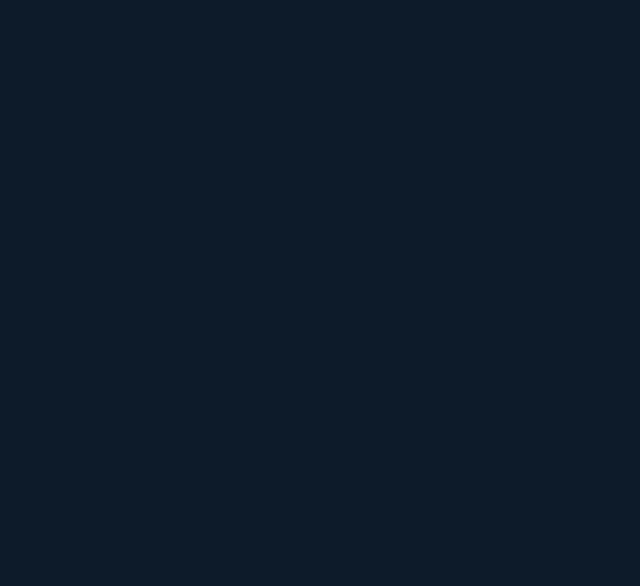
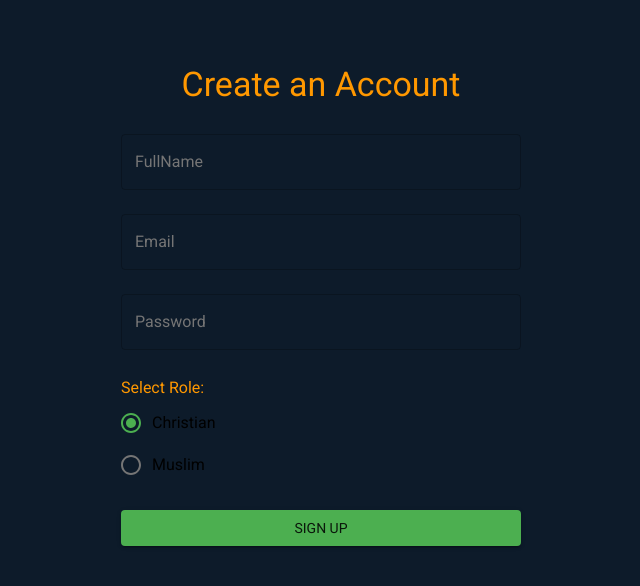
Before and after one commit to juslinwaka/elimsoul, a Next.js app: page /signUp in a window 1280 px wide. Shown: the top 586 px of the page, without its empty margins (159-799 px from the left). Built offline with nearby package versions, Linux system fonts and the light colour scheme; no server answers.

Commit message:
Sign Up page updated
The signup page has be worked on remaining some light work. And this is redirecting the user to Dashboard after creating an account

```diff
--- a/app/layout.tsx
+++ b/app/layout.tsx
@@ -1,9 +1,7 @@
 'use client'
-
 import {ThemeProvider} from '@mui/material/styles'
 import theme from '@/lib/theme'
 import "./globals.css";
-
 
 export default function RootLayout({
   children,
--- a/app/page.tsx
+++ b/app/page.tsx
@@ -21,7 +21,7 @@ export default function Home() {
   }
   return (
     <div className='min-h-screen bg-cover bg-center'>
-
+      <title>Sign In | ElimSoul</title>
       {isMobile&&
       <div>
         <Grid container spacing={2}
@@ -87,10 +87,10 @@ export default function Home() {
               </Box>
 
               <Box pt={1} justifySelf='center'>
-                <Button
-                  variant='text'
-                  color='secondary'
-                  size='small'> Create An Account</Button>
+               <Typography color='secondary' variant='body2' align='center'
+                   sx={{mt: 2}}>{"Don't have an account? "}
+                   <Link href='/signUp' style={{textDecoration: 'none',
+                    color: '#196d2', fontWeight: 'bold'}} passHref>Sign Up</Link></Typography>
               </Box>
           </Grid>
         </Grid>
@@ -165,10 +165,11 @@ export default function Home() {
               </Box>
 
               <Box pt={1} justifySelf='center'>
-                <Button
-                  variant='text'
-                  color='secondary'
-                  size='large'>Create An Account </Button>
+
+                <Typography color='secondary' variant='body2' align='center'
+                   sx={{mt: 2}}>{"Don't have an account? "}
+                   <Link href='/signUp' style={{textDecoration: 'none',
+                    color: '#196d2', fontWeight: 'bold'}} passHref>Sign Up</Link></Typography>
               </Box>
           </Grid>
             </Grid>
--- a/app/signUp/page.tsx
+++ b/app/signUp/page.tsx
@@ -1,12 +1,81 @@
 'use client'
+import { Box, Typography, TextField, RadioGroup, Radio, FormControlLabel, Button } from '@mui/material';
 import Grid from '@mui/material/Grid'
-
+import { useRouter } from 'next/navigation';
+import { useState } from 'react';
+import {auth, db} from '@/lib/firebase'
+import { createUserWithEmailAndPassword } from 'firebase/auth';
+import {doc, setDoc} from 'firebase/firestore'
 
 export default function SignUp() {
+  const router = useRouter();
+
+  const [name, setName] = useState("");
+  const [email, setEmail] = useState("");
+  const [password, setPassword] = useState("");
+
+  const [role, setRole] = useState("Kid");
+  const [faith, setFaith] = useState("Christian")
+
+  const handleSignUp = async () => {
+    try {
+      const userCredential = await createUserWithEmailAndPassword(auth, email, password);
+      const user = userCredential.user;
+      await setDoc(doc(db, "users", user.uid),
+    {uid: user.uid,
+      name,
+      email,
+      role,
+      faith,
+    });
+
+    router.push('/dashboard');
+    }catch (error){
+      console.error("Error Signing Up: ", error);
+      alert(error)
+    }
+  }
+
   return (
     <div className='h-fill bg-cover bg-center' >
+      <title>Sign Up | ElimSoul</title>
+        <Grid container spacing={2}>
+          <Grid size={9}>
+            <Box sx={{maxWidth: 400, mx: 'auto', mt: 5, p: 2}}>
+              <Typography color='secondary' variant='h4' align='center' gutterBottom>
+                Create an Account
+              </Typography>
 
-        <Grid container spacing={2}>
+            <TextField label='FullName'
+              fullWidth
+              margin='normal'
+              value={name}
+              onChange={(e) => setName(e.target.value)}/>
+
+            <TextField label='Email'
+              fullWidth
+              margin='normal'
+              value={email}
+              onChange={(e) => setEmail(e.target.value)}/>
+
+            <TextField label='Password'
+              fullWidth
+              type='password'
+              margin='normal'
+              value={password}
+              onChange={(e) => setPassword(e.target.value)}/>
+
+              <Typography color='secondary' variant='subtitle1' mt={2}>Select Role: </Typography>
+
+              <RadioGroup value={faith} onChange={(e) => setFaith(e.target.value)}>
+                <FormControlLabel value='Christian' control={<Radio/>} label='Christian'/>
+                <FormControlLabel value='Muslim' control={<Radio/>} label='Muslim'/>
+              </RadioGroup>
+
+              <Button variant='contained' fullWidth sx={{mt: 3}} onClick={handleSignUp}>Sign Up</Button>
+
+            </Box>
+          </Grid>
 
       </Grid>
     </div>
```
